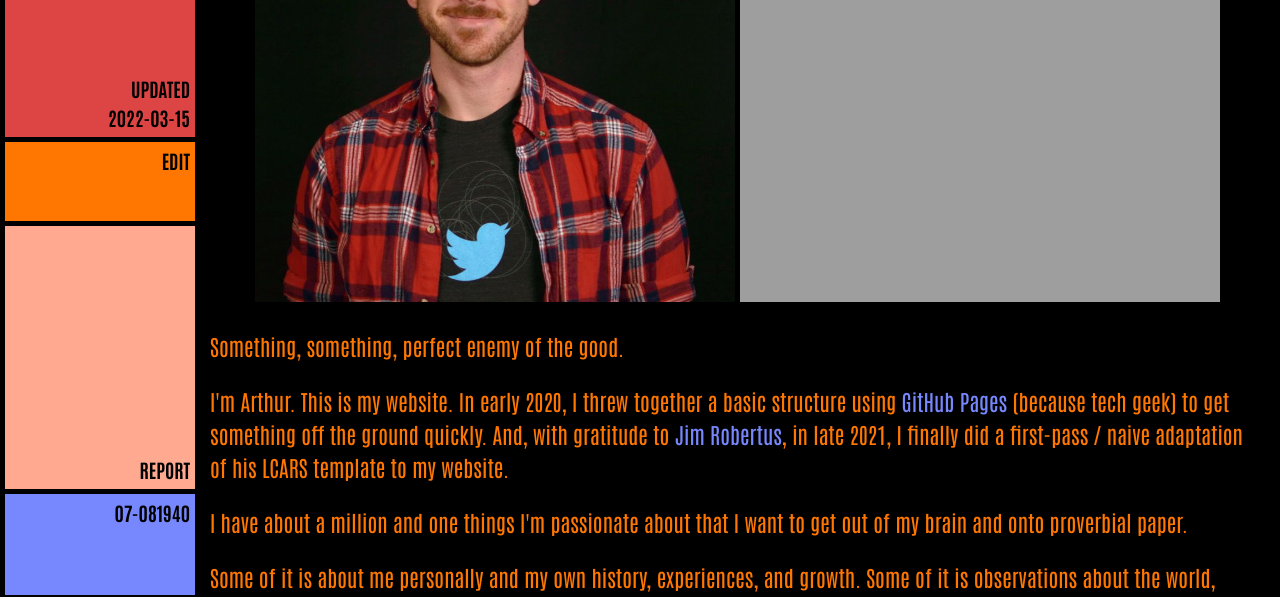
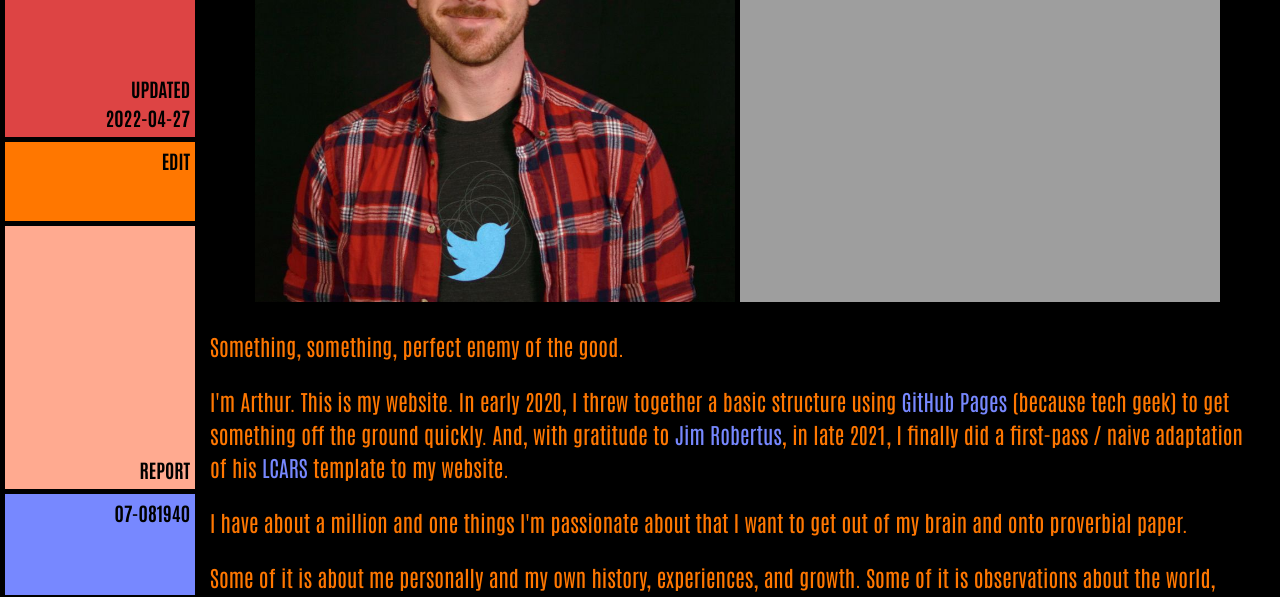
Before and after one commit to ArthurZey/arthurzey.github.io, a Jekyll site: the page built from _pages/tag_about.md, in a window 1280 px wide and 900 px high, scrolled down 410 px. Shown: the part 155-752 px from the top of the window. Built offline with Jekyll 4.4.1, drawn with Linux system fonts in a browser that asks for light colours; comment, search, counter and statistics services are not loaded; some of the changed lines change nothing that is shown.

Commit message:
added a few links

```diff
--- a/_pages/tag_about.md
+++ b/_pages/tag_about.md
@@ -47,7 +47,7 @@
     from: "#autism-test"
     to: "/personality-and-behavioral-profiles/#autism-test"
 date: "2020-04-15"
-last_modified_at: "2022-03-15T17:43:07+00:00"
+last_modified_at: "2022-04-27T14:28:46+00:00"
 ---
 
 {:refdef: style="text-align: center;"}
@@ -57,7 +57,7 @@
 
 Something, something, perfect enemy of the good.
 
-I'm Arthur. This is my website. In early 2020, I threw together a basic structure using [GitHub Pages](https://pages.github.com){:target="&lowbar;blank"} (because tech geek) to get something off the ground quickly. And, with gratitude to [Jim Robertus](https://www.thelcars.com/){:target="&lowbar;blank"}, in late 2021, I finally did a first-pass / naive adaptation of his LCARS template to my website.
+I'm Arthur. This is my website. In early 2020, I threw together a basic structure using [GitHub Pages](https://pages.github.com){:target="&lowbar;blank"} (because tech geek) to get something off the ground quickly. And, with gratitude to [Jim Robertus](https://www.thelcars.com/){:target="&lowbar;blank"}, in late 2021, I finally did a first-pass / naive adaptation of his [LCARS](https://en.wikipedia.org/wiki/LCARS){:target="&lowbar;blank"} template to my website.
 
 I have about a million and one things I'm passionate about that I want to get out of my brain and onto proverbial paper.
 
@@ -729,7 +729,7 @@
     <td markdown="span" rowspan="3">Bailey, CO</td>
     <td markdown="span"></td>
     <td markdown="span"></td>
-    <td markdown="span">Bought my first home!</td>
+    <td markdown="span">[Bought my first home!](/blog/2022-01-01/2021-retrospective/#buying-my-first-home)</td>
   </tr>
   <tr>
     <td markdown="span"></td>
```
